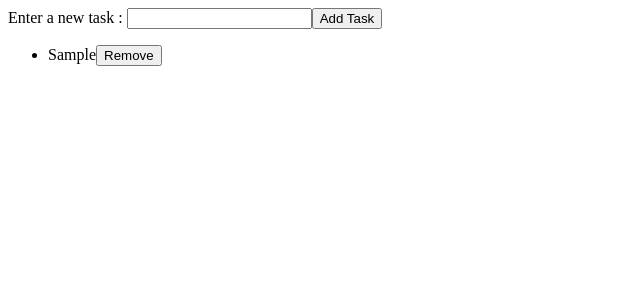
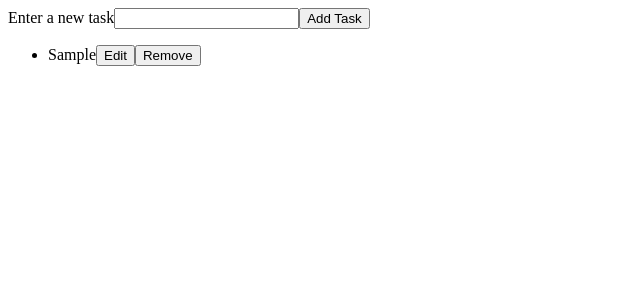
Before and after one commit to abhisheksaraff/task-app, a React (Create React App) app in the folder task-app/: page / in a window 1280 px wide. Both pictures are taken after typing "Sample" into the empty fields and a click on the button "Add Task". Shown: the top 300 px of the page, without its empty margins (0-640 px from the left). Built offline with nearby package versions, Linux system fonts and the light colour scheme.

Commit message:
added functionality to edit items

```diff
--- a/task-app/src/App.js
+++ b/task-app/src/App.js
@@ -11,6 +11,7 @@
     };
 
     this.addTask = this.addItem.bind(this);
+    this.editTask = this.editItem.bind(this);
     this.removeTask = this.removeItem.bind(this);
   }
 
@@ -20,15 +21,35 @@
     this.setState({
       tasks: [
         ...this.state.tasks,
-        { value: event.target.taskname.value, id: uniqid() },
+        { value: event.target.taskname.value, id: uniqid() }, //new object that is added to the end of the list
       ],
     });
 
     event.target.reset(); //resets the text field after submit
   }
 
+  editItem(id) {
+    let index;
+
+    //finds the item that needs to be deleted
+    for (let i = 0; i < this.state.tasks.length; i++) {
+      if (this.state.tasks[i].id === id) index = i;
+    }
+
+    let editedTask = prompt("Enter your edited task", this.state.tasks[index].value);
+
+    this.setState({
+      tasks: [
+        ...this.state.tasks.slice(0, index), //returns a portion of array before intended item
+        {value: editedTask, id: id}, //edited task to be added with the same id
+        ...this.state.tasks.slice(index + 1), //returns a portion of array after intended item
+      ],
+    });
+  }
+
   removeItem(id) {
     let index;
+
     //finds the item that needs to be deleted
     for (let i = 0; i < this.state.tasks.length; i++) {
       if (this.state.tasks[i].id === id) index = i;
@@ -47,13 +68,13 @@
       <div>
         <form onSubmit={this.addTask}>
           <label>
-            Enter a new task :{" "}
-            <input id="task-input" type="text" name="taskname" />
+            Enter a new task
+            <input type="text" name="taskname" />
           </label>
           <button type="submit">Add Task</button>
         </form>
 
-        <Overview tasks={this.state.tasks} removeTask={this.removeTask} />
+        <Overview tasks={this.state.tasks} editTask={this.editTask} removeTask={this.removeTask} />
       </div>
     );
   }
--- a/task-app/src/components/Overview.js
+++ b/task-app/src/components/Overview.js
@@ -13,6 +13,7 @@
             return (
               <li key={task.id}>
                 {task.value}
+                <button onClick={() => this.props.editTask(task.id)}>Edit</button>
                 <button onClick={() => this.props.removeTask(task.id)}>Remove</button>
               </li>
             );
```
